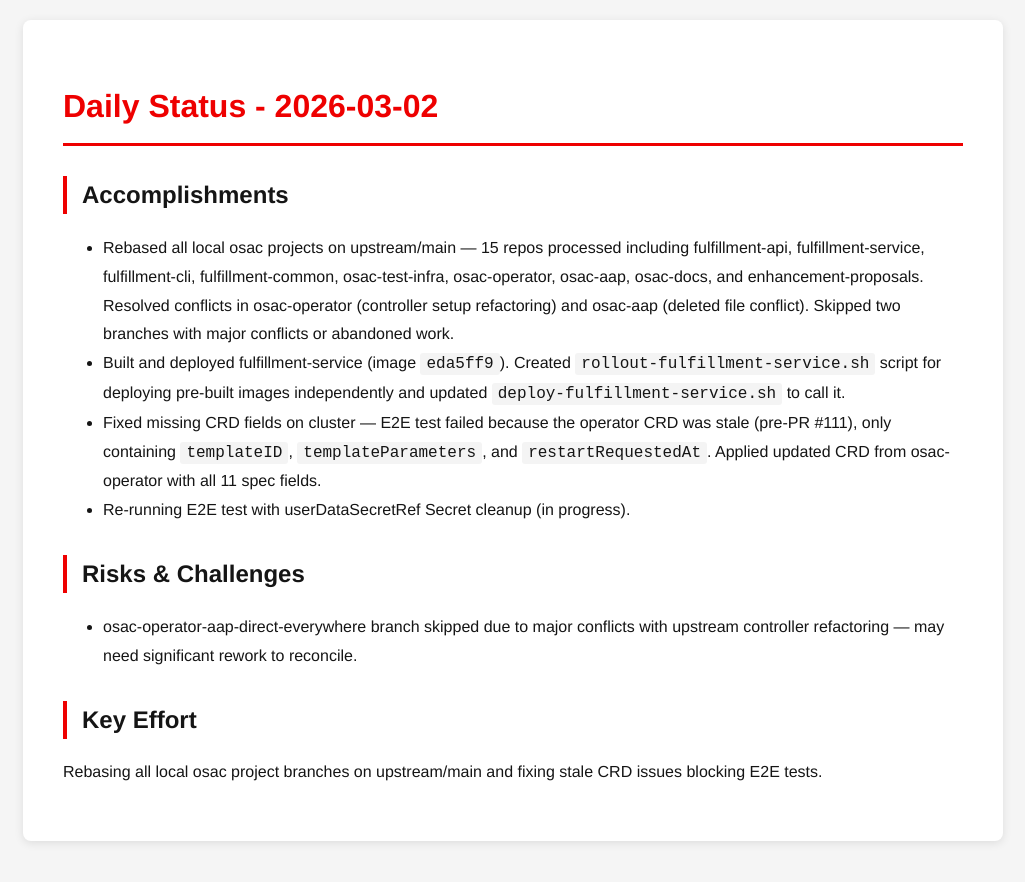
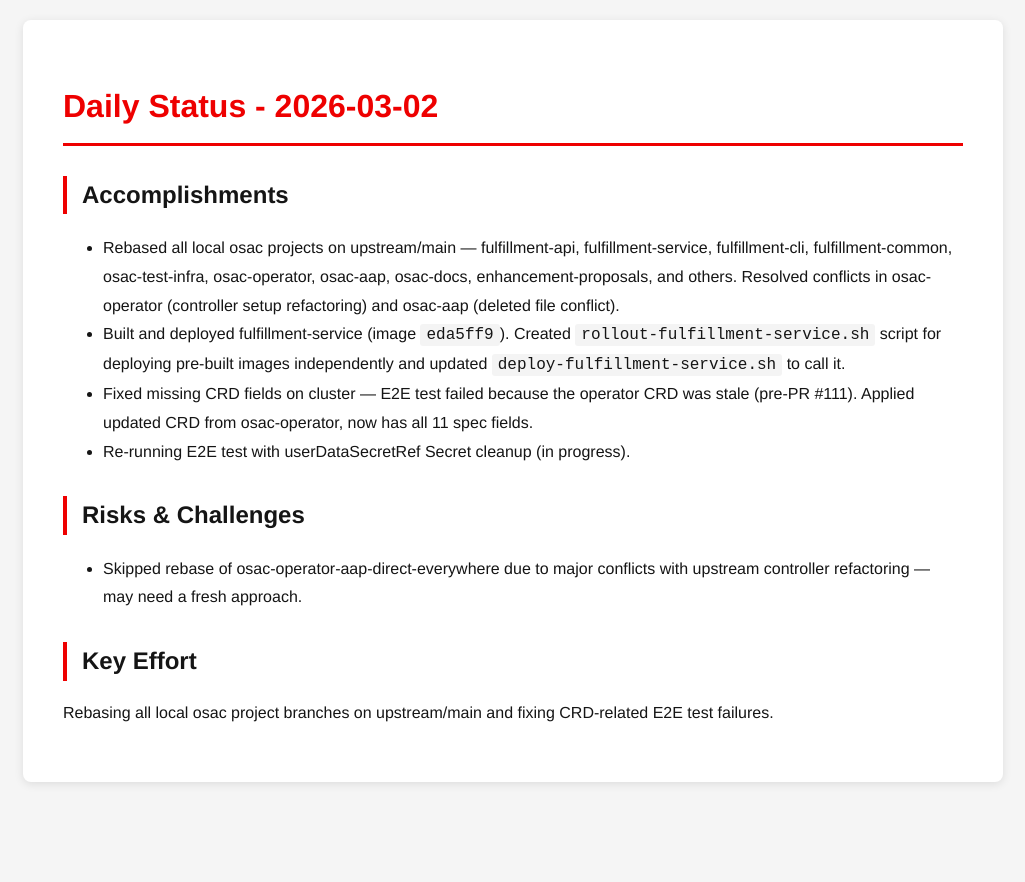
Before and after one commit to tzvatot/daily-status, a Jekyll site: the page built from 2026-03-02.md, in a window 1280 px wide. Shown: the top 882 px of the page, without its empty margins (127-1152 px from the left). Built offline with Jekyll 4.4.1, drawn with Linux system fonts in a browser that asks for light colours.

Commit message:
Daily status update - 2026-03-02

```diff
--- a/2026-03-02.md
+++ b/2026-03-02.md
@@ -7,13 +7,13 @@
 # Daily Status - 2026-03-02
 
 ## Accomplishments
-- Rebased all local osac projects on upstream/main — 15 repos processed including fulfillment-api, fulfillment-service, fulfillment-cli, fulfillment-common, osac-test-infra, osac-operator, osac-aap, osac-docs, and enhancement-proposals. Resolved conflicts in osac-operator (controller setup refactoring) and osac-aap (deleted file conflict). Skipped two branches with major conflicts or abandoned work.
+- Rebased all local osac projects on upstream/main — fulfillment-api, fulfillment-service, fulfillment-cli, fulfillment-common, osac-test-infra, osac-operator, osac-aap, osac-docs, enhancement-proposals, and others. Resolved conflicts in osac-operator (controller setup refactoring) and osac-aap (deleted file conflict).
 - Built and deployed fulfillment-service (image `eda5ff9`). Created `rollout-fulfillment-service.sh` script for deploying pre-built images independently and updated `deploy-fulfillment-service.sh` to call it.
-- Fixed missing CRD fields on cluster — E2E test failed because the operator CRD was stale (pre-PR #111), only containing `templateID`, `templateParameters`, and `restartRequestedAt`. Applied updated CRD from osac-operator with all 11 spec fields.
+- Fixed missing CRD fields on cluster — E2E test failed because the operator CRD was stale (pre-PR #111). Applied updated CRD from osac-operator, now has all 11 spec fields.
 - Re-running E2E test with userDataSecretRef Secret cleanup (in progress).
 
 ## Risks & Challenges
-- osac-operator-aap-direct-everywhere branch skipped due to major conflicts with upstream controller refactoring — may need significant rework to reconcile.
+- Skipped rebase of osac-operator-aap-direct-everywhere due to major conflicts with upstream controller refactoring — may need a fresh approach.
 
 ## Key Effort
-Rebasing all local osac project branches on upstream/main and fixing stale CRD issues blocking E2E tests.
+Rebasing all local osac project branches on upstream/main and fixing CRD-related E2E test failures.
```
